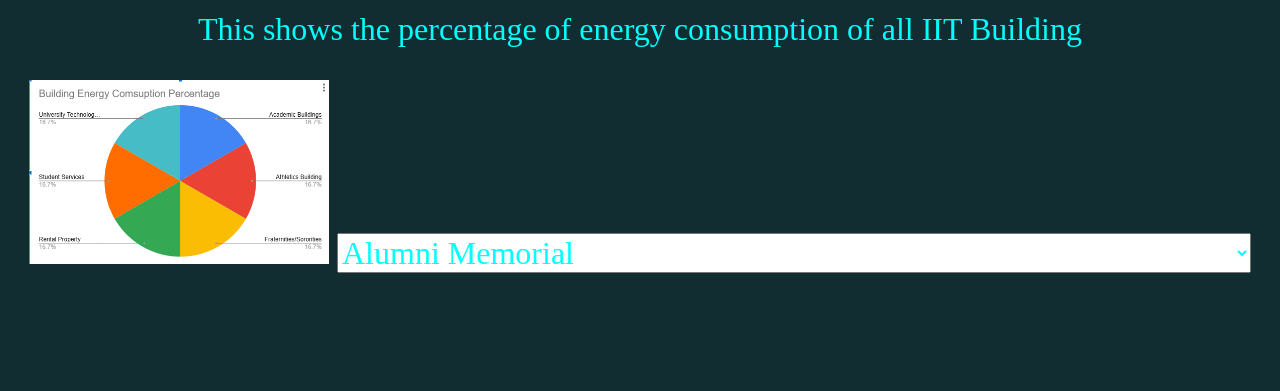
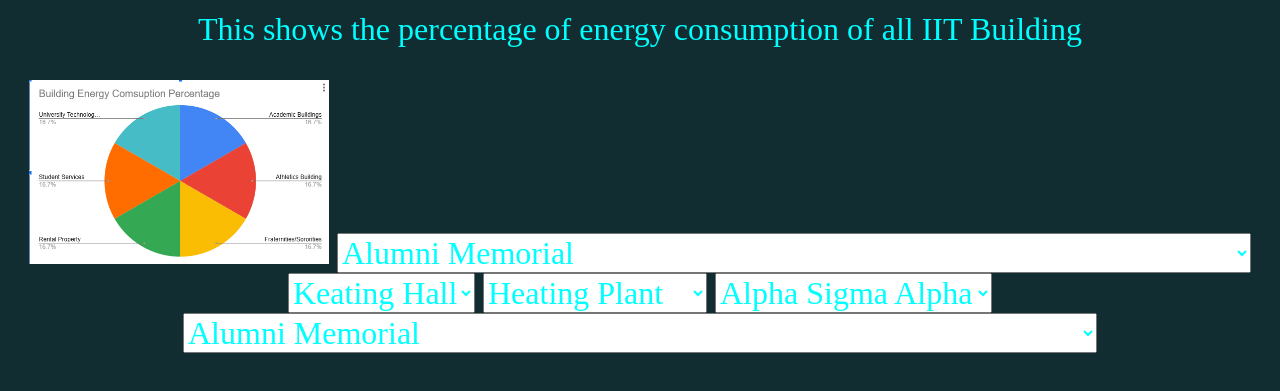
Before and after one commit to BryanRuan/Team5_Website_Design, a plain HTML site: page index.html in a window 1280 px wide. Shown: the part 117-508 px from the top of the page. Drawn offline with Linux system fonts and the light colour scheme.

Commit message:
Update index.html

```diff
--- a/index.html
+++ b/index.html
@@ -31,6 +31,33 @@
         <option value="SB">Stuart Building</option>
         <option value="WH">Wishnick Hall</option>
     </select>
+    <select name="Athletics Building" id="building2">
+        <option value="KH">Keating Hall</option>
+    </select>
+    <select name="Athletics Building" id="building3">
+        <option value="HP">Heating Plant</option>
+        <option value="MH">Machinery Hall</option>
+    </select>
+    <select name="Fraternities/Sororities" id="building4">
+        <option value="AM">Alpha Sigma Alpha</option>
+        <option value="CH">Alpha Sigma Phi</option>
+        <option value="EC">Delta Tau Delta</option>
+        <option value="ITE">Kappa Phi Delta</option>
+        <option value="PH">Phi Kappa Sigma</option>
+        <option value="SC">Pi Kappa Phi</option>
+        <option value="SH">Triangle</option>
+    </select>
+    <select name="Rental Property" id="building5">
+        <option value="AM">Alumni Memorial</option>
+        <option value="CH">S. R. Crown Hall</option>
+        <option value="EC">John T. Rettaliata Engineering Center</option>
+        <option value="ITE">Ed Kaplan Family Institute for Innovation and Tech Entrepreneurship</option>
+        <option value="PH">Perlstein Hall</option>
+        <option value="SC">Robert A. Pritzker Science Center</option>
+        <option value="SH">Siegel Hall</option>
+        <option value="SB">Stuart Building</option>
+        <option value="WH">Wishnick Hall</option>
+    </select>
   </div>
   </body>
 </html>
```
